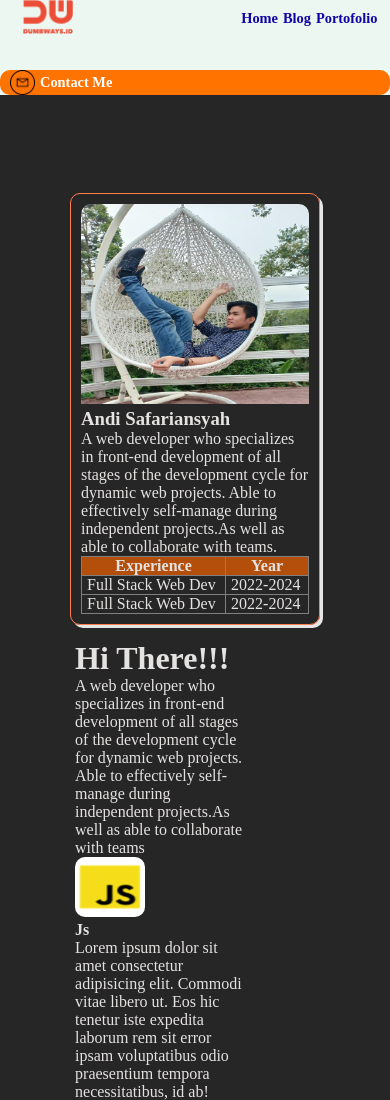
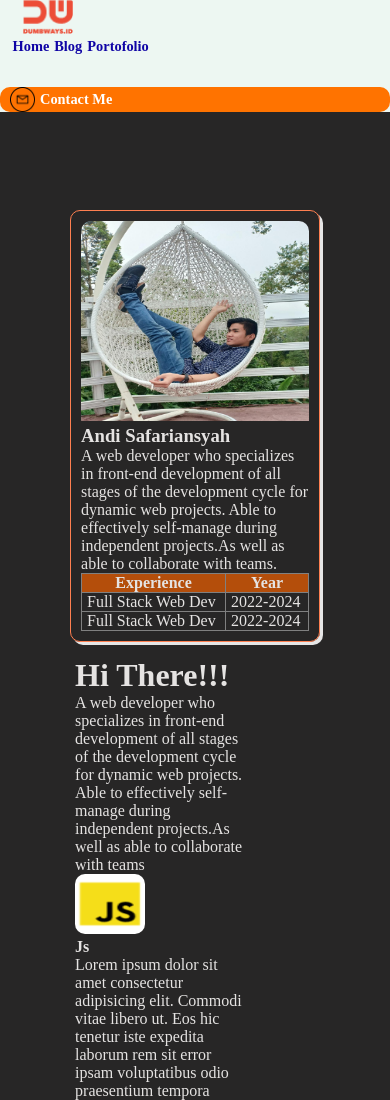
Before and after one commit to AndiLauw7/Personal-web-b30, a plain HTML site: page index.html in a window 390 px wide. Shown: the top 1100 px of the page. Drawn offline with Linux system fonts and the light colour scheme.

Commit message:
updatecss

```diff
--- a/css/navbar.css
+++ b/css/navbar.css
@@ -108,9 +108,9 @@ li a:hover {
         display: block;
         width: 100%;
     }
-    /* .nav .menu {
+    .nav .menu {
         display: block;
-    } */
+    }
     .contact {
         display: flex;
         width: 100%;
```
